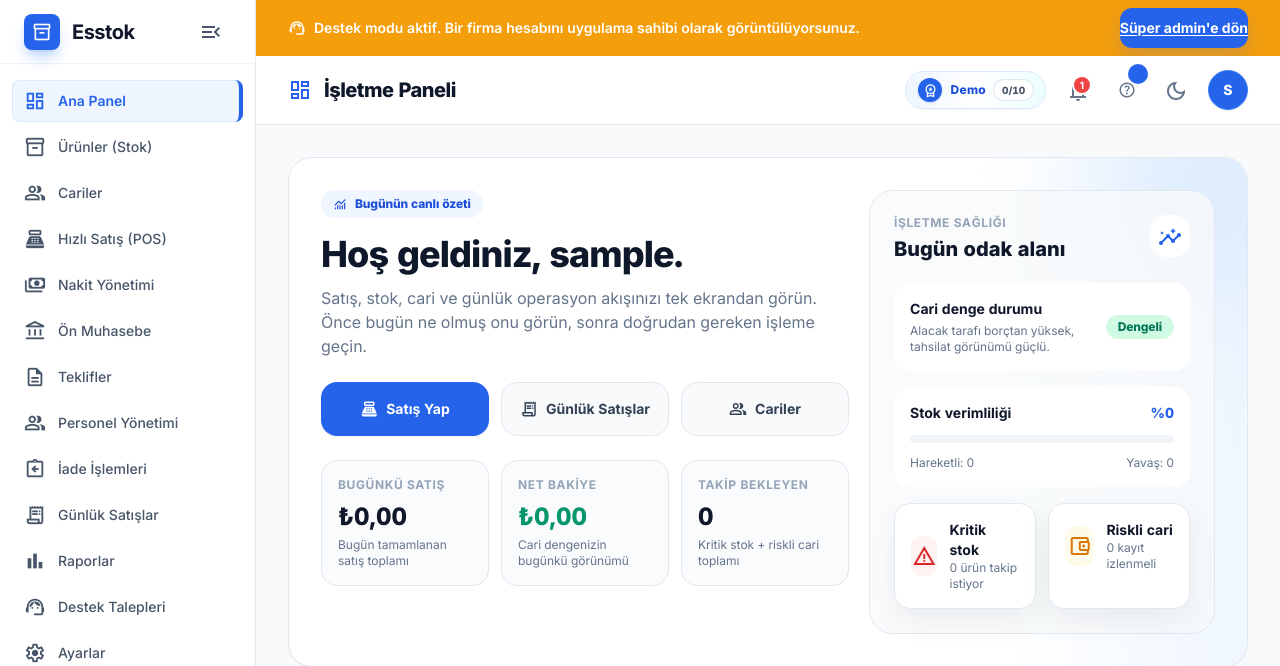
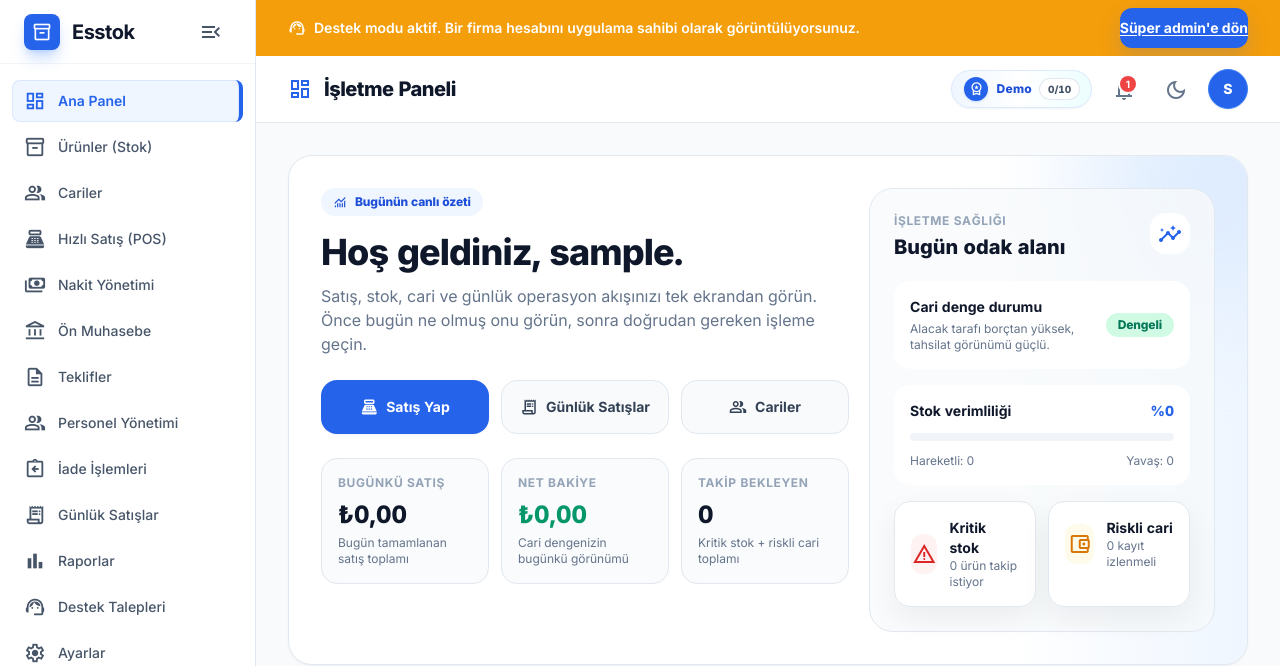
Before and after one commit to mehmetdurna-commits/stok-cari-takip, a Flask app: page /dashboard in a window 1280 px wide. Shown: the top 666 px of the page. Run offline with Flask 3, Linux system fonts and the light colour scheme; the visitor is signed in with stand-in values (Sample User, id 1); data comes from the database, SQL or seed files in the repository; data that the repository does not hold is empty; some libraries are stand-ins or nearby versions.

Commit message:
Header klavye kisayol ikonunu kaldir

```diff
--- a/templates/_base.html
+++ b/templates/_base.html
@@ -1588,10 +1588,6 @@
                             </a>
                         </div>
                     </div>
-                    <button type="button" onclick="showKeyboardShortcuts()" aria-label="Klavye kısayollarını göster" class="p-2 text-slate-500 hover:bg-slate-100 dark:hover:bg-slate-800 rounded-lg transition-colors group relative" title="Klavye Kısayolları">
-                        <span class="material-symbols-outlined text-lg group-hover:text-primary-600 transition-colors">help</span>
-                        <span class="absolute -top-1 -right-1 w-5 h-5 bg-primary-600 text-white text-[10px] font-bold rounded-full flex items-center justify-center group-hover:bg-primary-700 transition-colors"></span>
-                    </button>
                     <button id="theme-toggle" type="button" aria-label="Renk temasını değiştir" class="p-2 text-slate-500 hover:bg-slate-100 dark:hover:bg-slate-800 rounded-lg transition-colors">
                         <span class="material-symbols-outlined dark:hidden">dark_mode</span>
                         <span class="material-symbols-outlined hidden dark:block text-yellow-400">light_mode</span>
```
